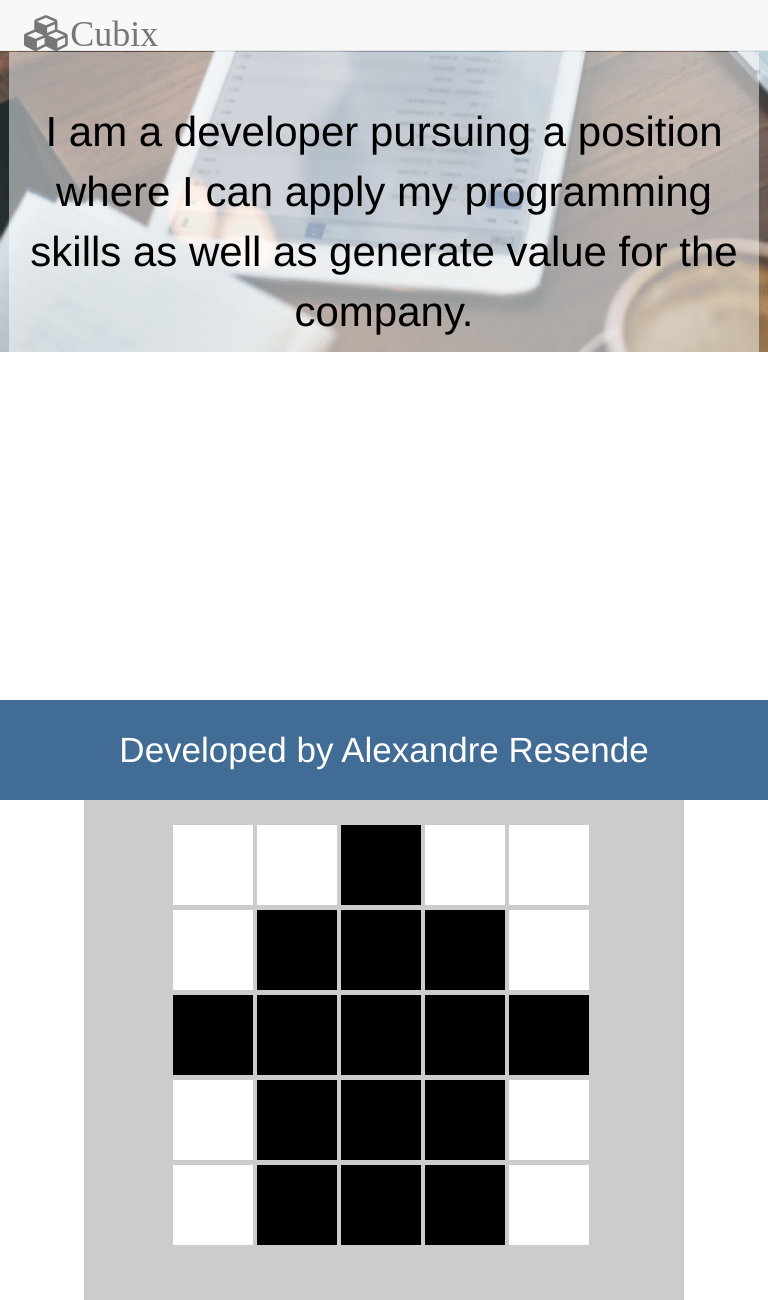
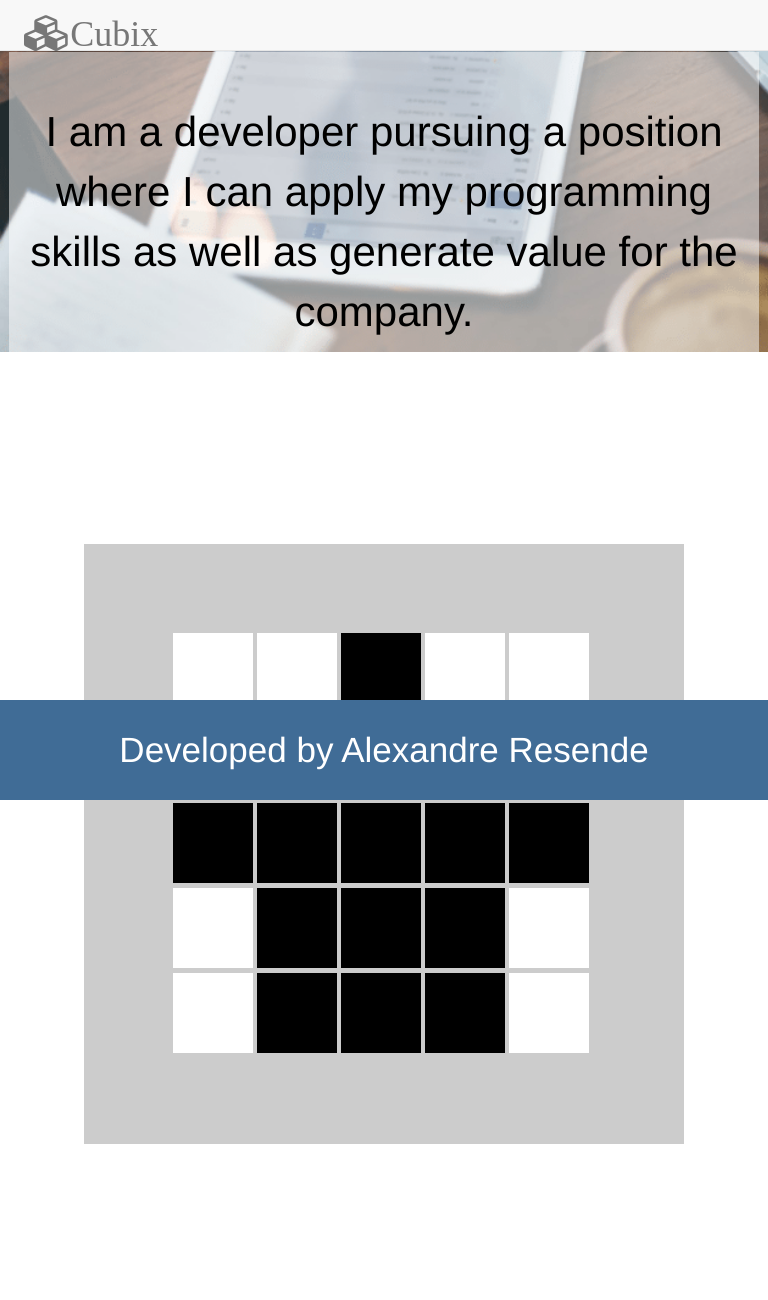
Before and after one commit to AlexandreResende/vendProject, a plain HTML site: page index.html in a window 768 px wide. Shown: the top 1300 px of the page. After the commit the page ends 1144 px from the top, so only its background shows below. Drawn offline with Linux system fonts and the light colour scheme; no server answers.

Commit message:
Adjusted holder margin

```diff
--- a/css/style.css
+++ b/css/style.css
@@ -135,7 +135,7 @@ body, html {
 	}
 
 	.squareSection {
-		margin-top: 50%;
+		margin-top: 25%;
 	}
 
 	.holder {
```
